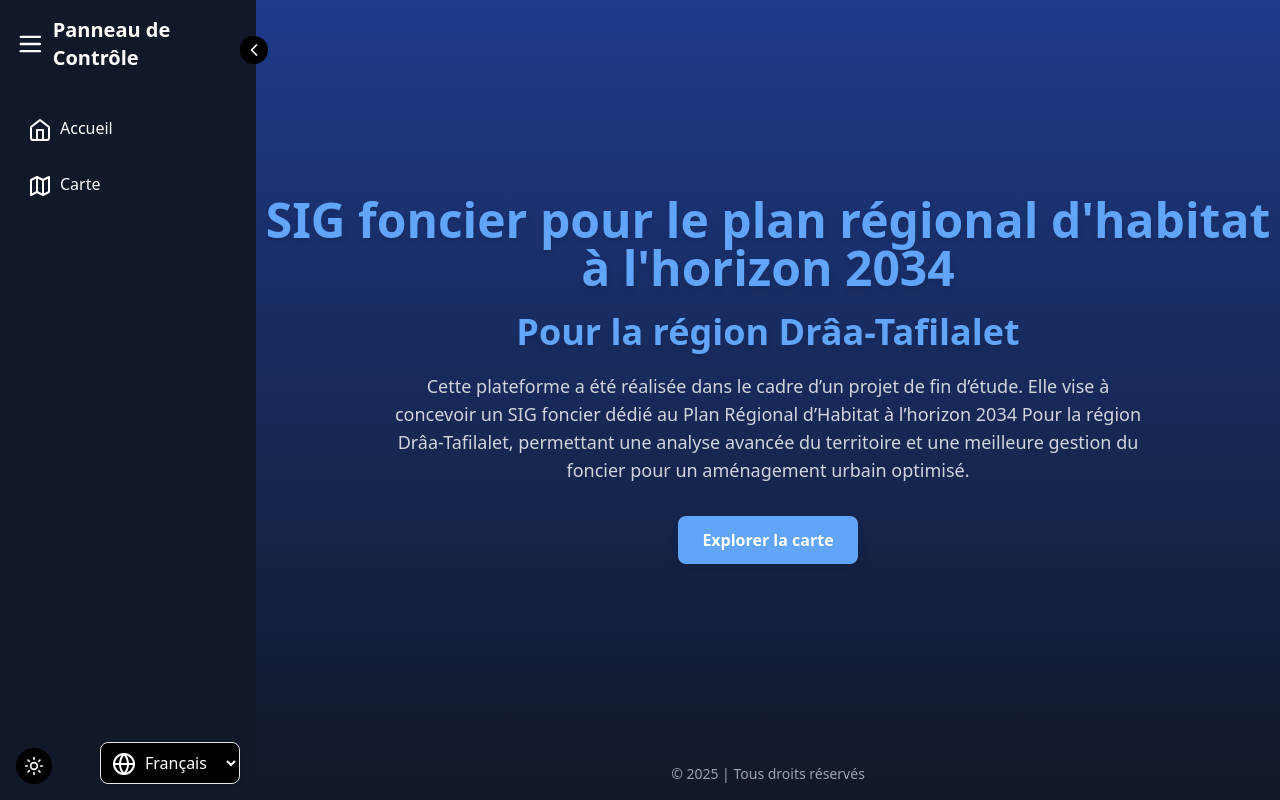
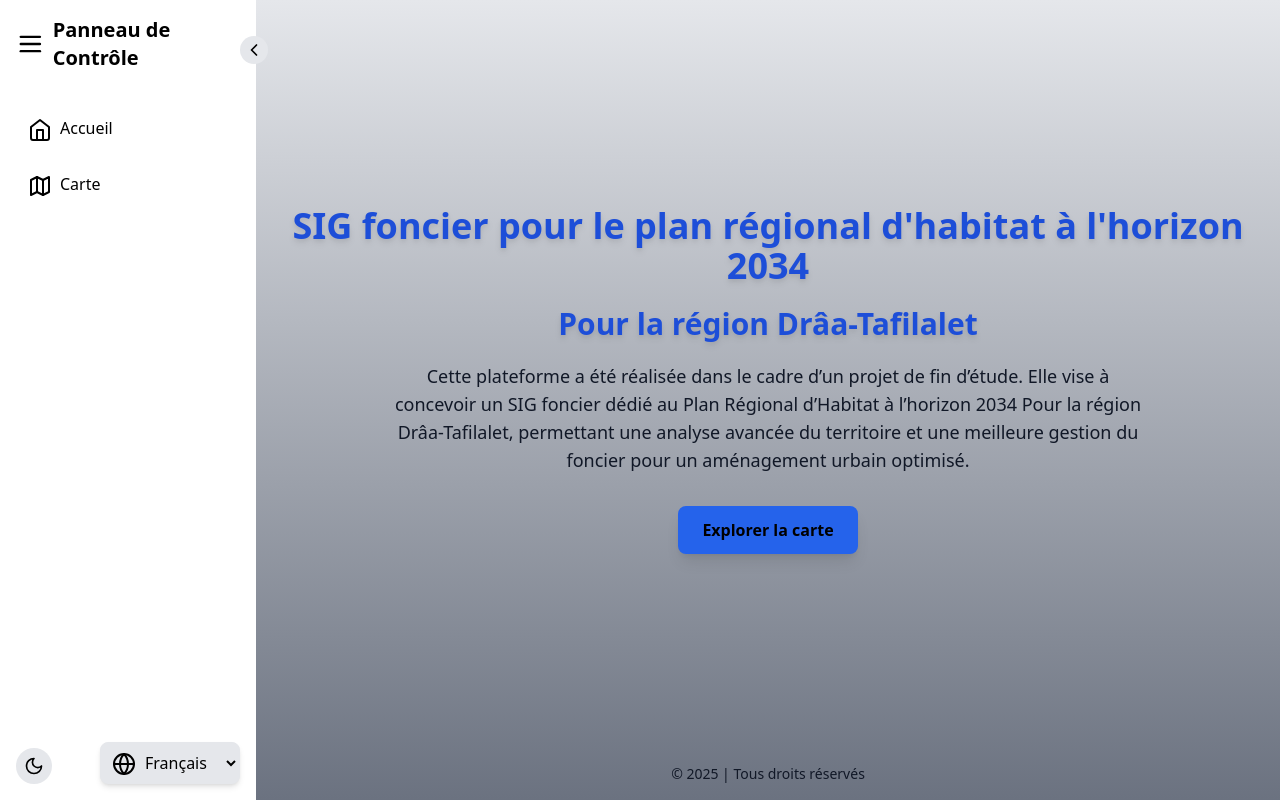
Before and after one commit to Oussamaghaouti/geoportail, a React (Vite) app: page / in a window 1280 px wide. Built offline with nearby package versions, Linux system fonts and the light colour scheme.

Commit message:
'titlechange'

```diff
--- a/src/App.tsx
+++ b/src/App.tsx
@@ -253,7 +253,7 @@ const App = () => {
   };
   const [language, setLanguage] = useState<Language>("fr");
   const position: [number, number] = [31.300779713704344, -4.78346132014275];
-  const [isDarkMode, setIsDarkMode] = useState(true);
+  const [isDarkMode, setIsDarkMode] = useState(false);
   useEffect(() => {
     if (isDarkMode) {
       document.documentElement.classList.add("dark");
@@ -1582,7 +1582,7 @@ const App = () => {
                 transition={{ duration: 1 }}
                 className={` ${
                   isDarkMode ? "text-blue-400" : "text-blue-700"
-                } text-5xl font-extrabold drop-shadow-md mb-6"`}
+                } text-4xl font-extrabold drop-shadow-md mb-6"`}
               >
                 {t.title}
               </motion.h1>
@@ -1592,7 +1592,7 @@ const App = () => {
                 transition={{ duration: 1 }}
                 className={` ${
                   isDarkMode ? "text-blue-400" : "text-blue-700"
-                } text-4xl font-extrabold drop-shadow-md mb-6"`}
+                } text-3xl font-extrabold drop-shadow-md mb-6"`}
               >
                 {t.title2}
               </motion.h2>
```
